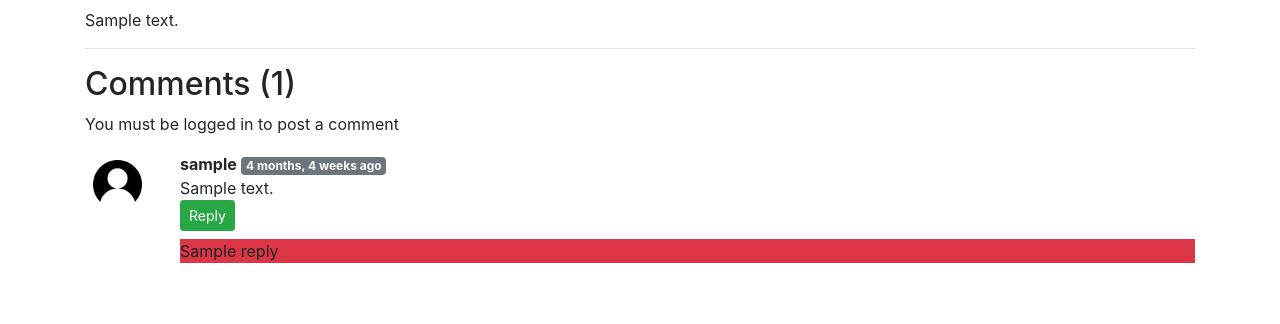
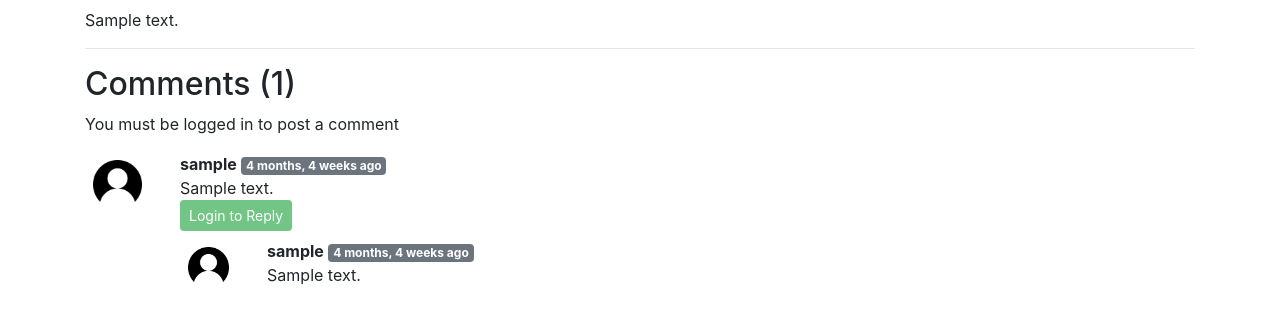
Before and after one commit to dheeth/iCoder-blog-django, a Django app: template templates/blog/blogPost.html in a window 1280 px wide. Shown: the part 150-474 px from the top of the page. Run offline with Django 3.2, Linux system fonts and the light colour scheme; the template is opened without the code that fills it: most values are stand-ins (such as "Sample title", 1, 10 or a date in 2020); some libraries are stand-ins or nearby versions.

Commit message:
Fixed reply restriction to logged in users only

```diff
--- a/blog/views.py
+++ b/blog/views.py
@@ -18,7 +18,7 @@ def blogPost(request, slug):
     repDict = {}
     # If the comment gets first reply, it's sno. won't be there in dictionary and then it will be added to the dictionary and if it's the reply after 1 already there, it will simply be added with the existing ones in the same comment no.
     for reply in replies:
-        if reply.sno not in repDict.keys():
+        if reply.parent.sno not in repDict.keys():
             repDict[reply.parent.sno] = [reply]
         else:
             repDict[reply.parent.sno].append(reply)
--- a/templates/blog/blogPost.html
+++ b/templates/blog/blogPost.html
@@ -39,6 +39,7 @@
             <div>{{ comment.blogComment }}</div>
             <!-- Reply box id So that Reply box should only open for the comment to which the button is pressed and not for all -->
             <div class="reply mx-0">
+                {% if user.is_authenticated %}
                 <button class="btn btn-sm btn-success" type="button" data-toggle="collapse"
                     data-target="#replyBox{{comment.sno}}" aria-expanded="false" aria-controls="collapseExample">
                     Reply
@@ -58,10 +59,26 @@
                         </form>
                     </div>
                 </div>
-                <div class="replies bg-danger my-2">
+                {% else %}
+                <button class="btn btn-sm btn-success" type="button" data-toggle="collapse"
+                    data-target="#replyBox{{comment.sno}}" aria-expanded="false" aria-controls="collapseExample"
+                    disabled>
+                    Login to Reply
+                </button>
+                {% endif %}
+                <div class="replies my-2">
                     <!-- Used our own template filter get_val to get values from repDict and the filter has been registered in templatetags directory - extras -->
                     {% for reply in repDict|get_val:comment.sno %}
-                    {{ reply }}
+                    <div class="row my-2">
+                        <div class="col-md-1">
+                            <img class="rounded mx-auto d-block w-100 p-2" src="/static/img/user.png" alt="user image">
+                        </div>
+                        <div class="col-md-11">
+                            <b>{{ reply.user.username }}</b> <span
+                                class="badge badge-secondary">{{ reply.timeStamp | naturaltime }}</span>
+                            <div>{{ reply.blogComment }}</div>
+                        </div>
+                    </div>
                     {% endfor %}
                 </div>
             </div>
```
Also changed, not shown: db.sqlite3.
